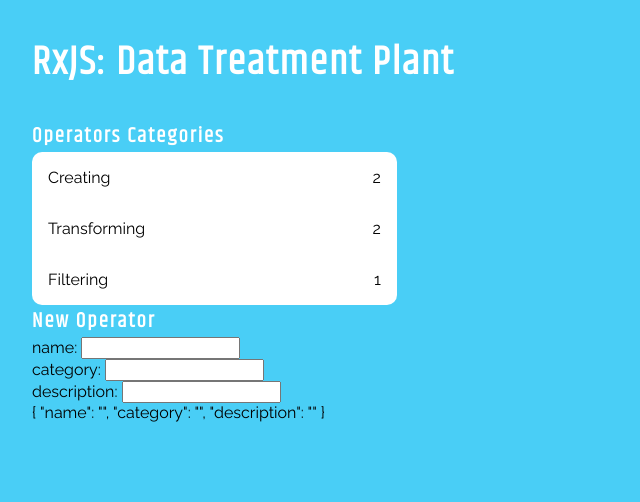
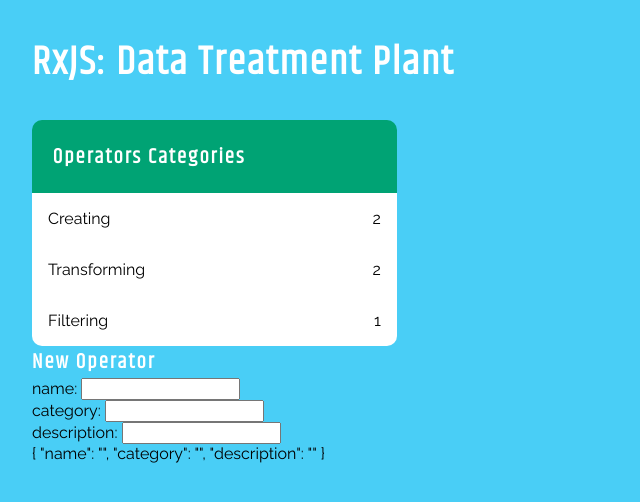
Before and after one commit to getDanArias/RxJS-Operators, an Angular app: page / in a window 1280 px wide. Shown: the top 502 px of the page, without its empty margins (0-640 px from the left). Built offline with nearby package versions, Linux system fonts and the light colour scheme.

Commit message:
Add category list header.

```diff
--- a/src/app/features/operators/operators/operators.component.scss
+++ b/src/app/features/operators/operators/operators.component.scss
@@ -7,6 +7,14 @@
   border-radius: 10px;
   overflow: hidden;
   user-select: none;
+}
+
+h2.category-header {
+  display: flex;
+  justify-content: space-between;
+  padding: 1em;
+
+  background: #00A374;
 }
 
 .category-item {
--- a/src/app/features/operators/operators/operators.component.ts
+++ b/src/app/features/operators/operators/operators.component.ts
@@ -11,9 +11,8 @@
     <div>
 
       <ng-container *ngIf="categoryPairs$ | async as categoryPairsData">
-        <h2>Operators Categories</h2>
-
         <div class="categories">
+          <h2 class="category-header">Operators Categories</h2>
           <div
             [ngClass]="{'category-item': true, 'active': selectedCategory === category}"
             (click)="onSelect(category)" *ngFor="let category of categoryPairsData">
```
